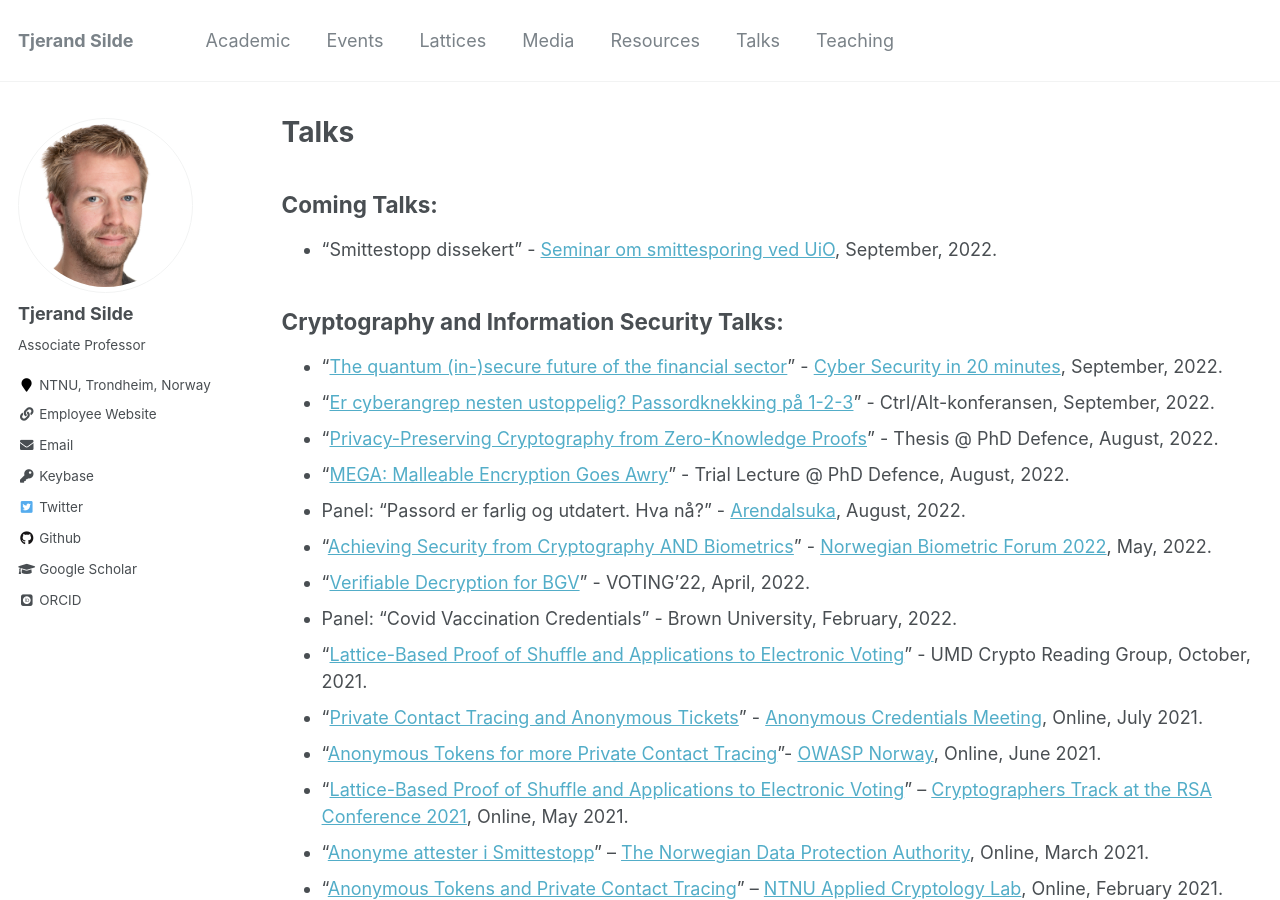
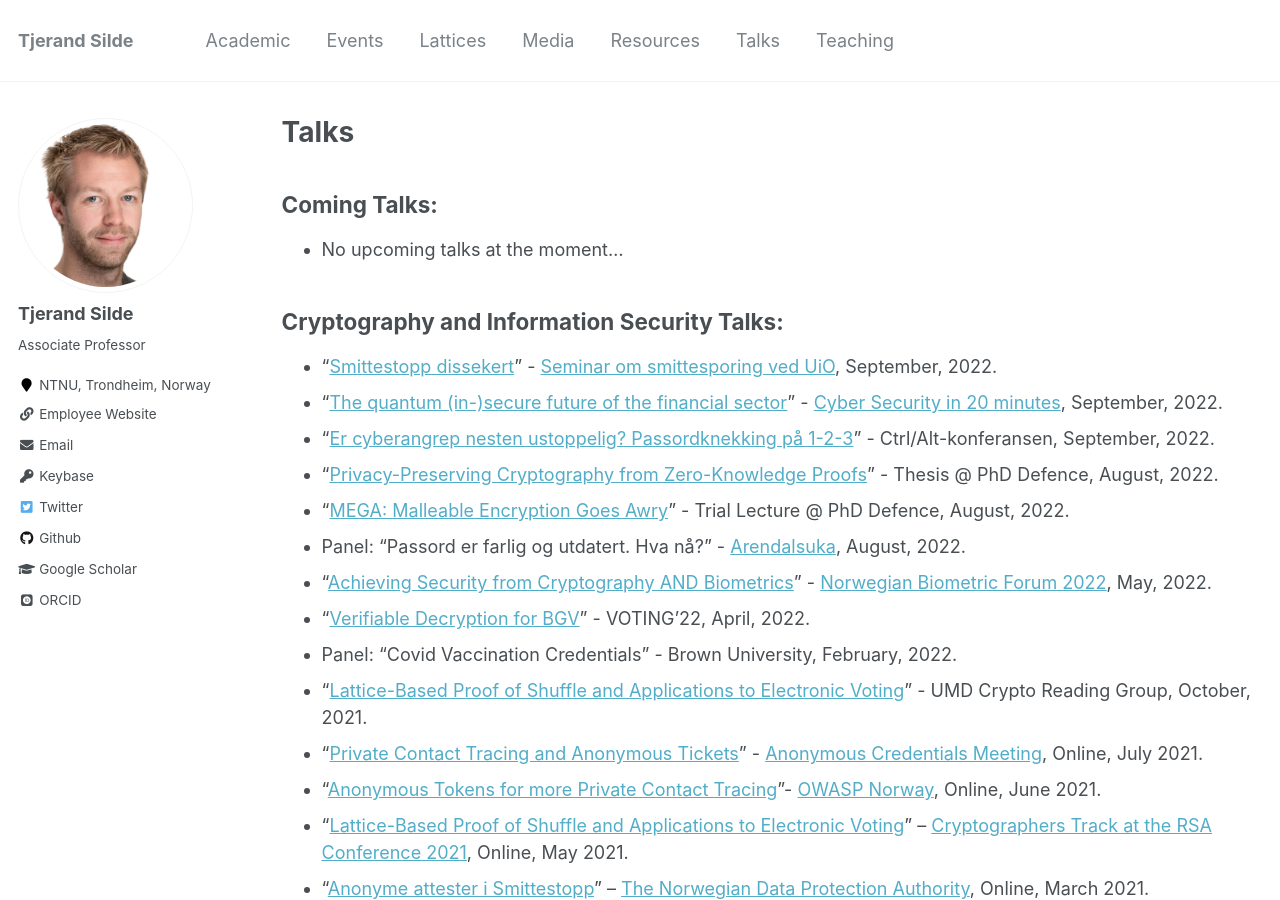
Before and after one commit to tjesi/tjesi.github.io, a Jekyll site: the page built from _pages/talks.md, in a window 1280 px wide and 900 px high. Built offline with Jekyll 4.4.1, drawn with Linux system fonts in a browser that asks for light colours; some web fonts are replaced.

Commit message:
Update talks.md

```diff
--- a/_pages/talks.md
+++ b/_pages/talks.md
@@ -7,10 +7,11 @@ author_profile: true
 
 ## Coming Talks:
 
-* "Smittestopp dissekert" - [Seminar om smittesporing ved UiO](https://www.jus.uio.no/ikrs/om/aktuelt/arrangementer/2022/smittestopp-og-smittesporing-to-ar-med-pandemi.html), September, 2022.
+* No upcoming talks at the moment...
 
 ## Cryptography and Information Security Talks:
 
+* "[Smittestopp dissekert](https://tjerandsilde.no/files/Smittestopp-dissekert.pdf)" - [Seminar om smittesporing ved UiO](https://www.jus.uio.no/ikrs/om/aktuelt/arrangementer/2022/smittestopp-og-smittesporing-to-ar-med-pandemi.html), September, 2022.
 * “[The quantum (in-)secure future of the financial sector](https://tjerandsilde.no/files/finance.pdf)” - [Cyber Security in 20 minutes](https://financeinnovation.no/events/cyber-security-in-20-minutes-the-quantum-threat), September, 2022.
 * "[Er cyberangrep nesten ustoppelig? Passordknekking på 1-2-3](https://tjerandsilde.no/files/CtrlAlt-Tjerand.pdf)" - Ctrl/Alt-konferansen, September, 2022.
 * "[Privacy-Preserving Cryptography from Zero-Knowledge Proofs](https://tjerandsilde.no/files/Defence.pdf)" - Thesis @ PhD Defence, August, 2022.
```
